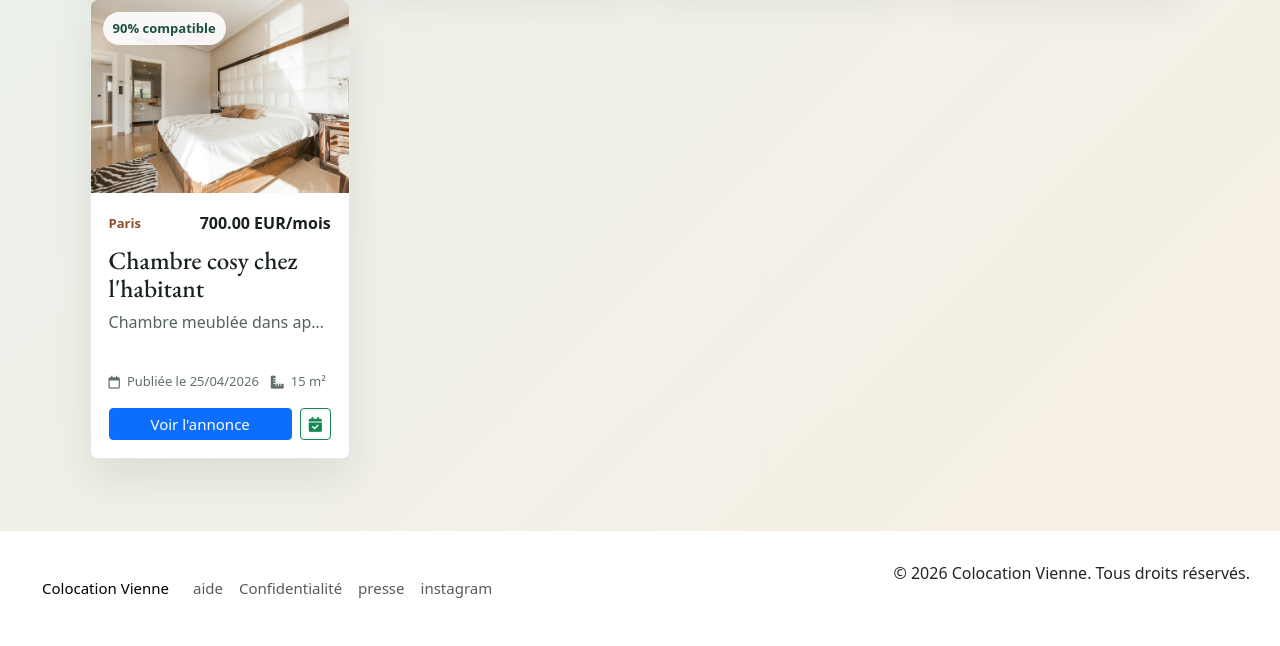
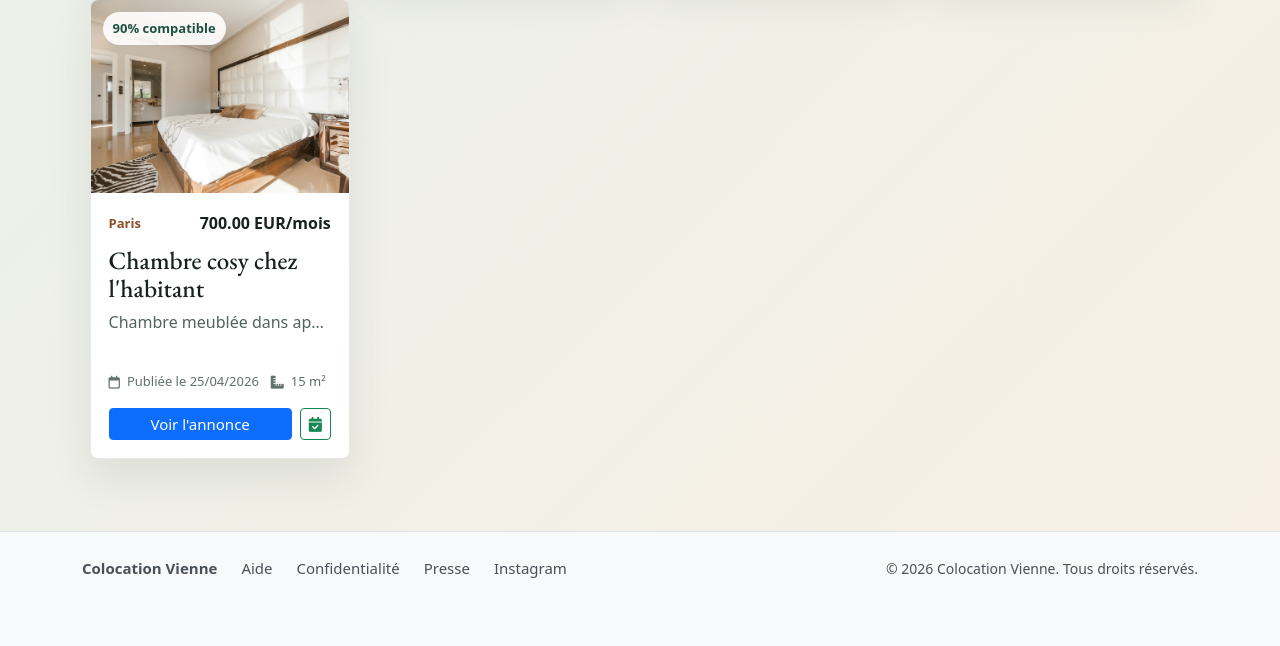
Before and after one commit to coLocationVienne/coLocation, a PHP site: page /coLocation/ in a window 1280 px wide. Shown: the part 2393-3039 px from the top of the page. After the commit the page ends 2971 px from the top, so only its background shows below. Run offline with PHP 8.4, Linux system fonts and the light colour scheme; data comes from the database, SQL or seed files in the repository; both versions use the stored data as it was after the commit; some libraries are stand-ins or nearby versions.

Commit message:
debugage

```diff
--- a/app/Views/auth/register.php
+++ b/app/Views/auth/register.php
@@ -73,7 +73,7 @@ $registerErrorMessages = [
             <div class="register-grid">
                 <div class="form-group">
                     <label for="salaire_mensuel_net">Salaire mensuel net</label>
-                    <input type="number" id="salaire_mensuel_net" name="salaire_mensuel_net" min="0" max="999.99" step="0.01" placeholder="0.00">
+                    <input type="number" id="salaire_mensuel_net" name="salaire_mensuel_net" min="0" max="9999.99" step="0.01" placeholder="0.00">
                 </div>
 
                 <div class="form-group">
--- a/app/Views/partials/footer.php
+++ b/app/Views/partials/footer.php
@@ -1,32 +1,16 @@
-
-<footer class="d-flex justify-content-between ft">
-  <nav class="navbar navbar-expand-lg">
-  <div class="container-fluid">
-    <a class="navbar-brand" href="#">Colocation Vienne</a>
-    <button class="navbar-toggler" type="button" data-bs-toggle="collapse" data-bs-target="#navbarNav" aria-controls="navbarNav" aria-expanded="false" aria-label="Toggle navigation">
-      <span class="navbar-toggler-icon"></span>
-    </button>
-    <div class="collapse navbar-collapse" id="navbarNav">
-      <ul class="navbar-nav">
-        <li class="nav-item">
-          <a class="nav-link" aria-current="page" href="#">aide</a>
-        </li>
-        <li class="nav-item">
-          <a class="nav-link" href="#">Confidentialité</a>
-        </li>
-        <li class="nav-item">
-          <a class="nav-link" href="#">presse</a>
-        </li>
-        <li class="nav-item">
-          <a class="nav-link" href="#">instagram</a>
-        </li>
+<footer class="site-footer">
+  <div class="container site-footer__inner">
+    <nav class="site-footer__navigation" aria-label="Liens de pied de page">
+      <a class="site-footer__brand" href="<?php echo \App\Core\Config::url('home'); ?>">Colocation Vienne</a>
+      <ul class="site-footer__links">
+        <li><a href="#">Aide</a></li>
+        <li><a href="#">Confidentialité</a></li>
+        <li><a href="#">Presse</a></li>
+        <li><a href="#">Instagram</a></li>
       </ul>
-    </div>
+    </nav>
+    <p class="site-footer__copyright">© <?php echo date('Y'); ?> Colocation Vienne. Tous droits réservés.</p>
   </div>
-</nav>
-
-<p>© 2026 Colocation Vienne. Tous droits réservés.</p>
-
 </footer>
 <script src="https://cdn.jsdelivr.net/npm/bootstrap@5.3.3/dist/js/bootstrap.bundle.min.js"></script>
 <script src="https://cdn.jsdelivr.net/npm/sweetalert2@11"></script>
--- a/app/Views/partials/header.php
+++ b/app/Views/partials/header.php
@@ -85,13 +85,13 @@ if (!empty($_SESSION['isLoggedin']) && isset($_SESSION['user_id'])) {
     <meta name="Author" content="Issintia Said, Rohid SAFI, Lawrence">
     <title>Colocation</title>
     <link rel="stylesheet" href="https://cdnjs.cloudflare.com/ajax/libs/font-awesome/6.5.1/css/all.min.css" integrity="sha512-DTOQO9RWCH3ppGqcWaEA1BIZOC6xxalwEsw9c2QQeAIftl+Vegovlnee1c9QX4TctnWMn13TZye+giMm8e2LwA==" crossorigin="anonymous" referrerpolicy="no-referrer" />
-    <link rel="stylesheet" href="<?php echo Config::asset('style/style.css'); ?>">
+    <link rel="stylesheet" href="<?php echo Config::asset('style/style.css') . '?v=' . filemtime(__DIR__ . '/../../../assets/style/style.css'); ?>">
     <link rel="preconnect" href="https://fonts.googleapis.com">
     <link rel="preconnect" href="https://fonts.gstatic.com" crossorigin>
     <link href="https://fonts.googleapis.com/css2?family=EB+Garamond:ital,wght@0,400..800;1,400..800&display=swap" rel="stylesheet">
     <link href="https://cdn.jsdelivr.net/npm/bootstrap@5.3.3/dist/css/bootstrap.min.css" rel="stylesheet">
 </head>
-<body>
+<body class="site-layout">
    <nav class="navbar navbar-expand-lg fixed-top bg-body-tertiary">
      <div class="container-fluid">
       <a class="navbar-brand" href="<?php echo Config::url('home'); ?>">Colocation Vienne</a>
--- a/assets/style/style.css
+++ b/assets/style/style.css
@@ -14,8 +14,82 @@ section {
     padding: 50px;
 }
 
-footer {
-    padding: 30px;
+body.site-layout {
+    display: flex;
+    flex-direction: column;
+    min-height: 100vh;
+    min-height: 100dvh;
+}
+
+.site-layout > :not(.site-footer) {
+    flex-shrink: 0;
+}
+
+.site-footer {
+    margin-top: auto;
+    padding: 24px 0;
+    border-top: 1px solid #dee2e6;
+    background-color: #f8f9fa;
+    color: #495057;
+}
+
+.site-footer__inner {
+    display: flex;
+    align-items: center;
+    justify-content: space-between;
+    flex-wrap: wrap;
+    gap: 20px 32px;
+}
+
+.site-footer__navigation,
+.site-footer__links {
+    display: flex;
+    align-items: center;
+    flex-wrap: wrap;
+    gap: 12px 24px;
+}
+
+.site-footer__links {
+    list-style: none;
+    margin: 0;
+    padding: 0;
+}
+
+.site-footer a {
+    color: inherit;
+    text-decoration: none;
+}
+
+.site-footer__brand {
+    font-weight: 600;
+}
+
+.site-footer a:hover {
+    color: #0d6efd;
+    text-decoration: underline;
+}
+
+.site-footer a:focus-visible {
+    outline: 2px solid #0d6efd;
+    outline-offset: 4px;
+    border-radius: 2px;
+}
+
+.site-footer__copyright {
+    margin: 0;
+    font-size: 14px;
+}
+
+@media (max-width: 767.98px) {
+    .site-footer__inner,
+    .site-footer__navigation {
+        flex-direction: column;
+        text-align: center;
+    }
+
+    .site-footer__links {
+        justify-content: center;
+    }
 }
 
 .mt {
```
Also changed, not shown: SQL/colocation.sql (+25 -17 lines), SQL/replace_demo_apartment_photos.sql (added, +68 -0 lines), photos/demo-appartements/CREDITS.txt (added, +33 -0 lines), pages/be/uploads/profile_photos/profile_11_1795442444.png (added), pages/be/uploads/profile_photos/profile_11_1795442462.png (added), photos/annonce_6b044ad5d630e.jpg (added), photos/annonce_6b044ba852593.PNG (added), photos/demo-appartements/deborah-cortelazzi-gREquCUXQLI.jpg (added), photos/demo-appartements/frames-for-your-heart-FqqiAvJejto.jpg (added), photos/demo-appartements/francesca-tosolini-tHkJAMcO3QE.jpg (added), photos/demo-appartements/kam-idris-_HqHX3LBN18.jpg (added), photos/demo-appartements/minh-pham-OtXADkUh3-I.jpg (added), photos/demo-appartements/naomi-hebert-MP0bgaS_d1c.jpg (added), photos/demo-appartements/patrick-perkins-3wylDrjxH-E.jpg (added), 1 more files.
